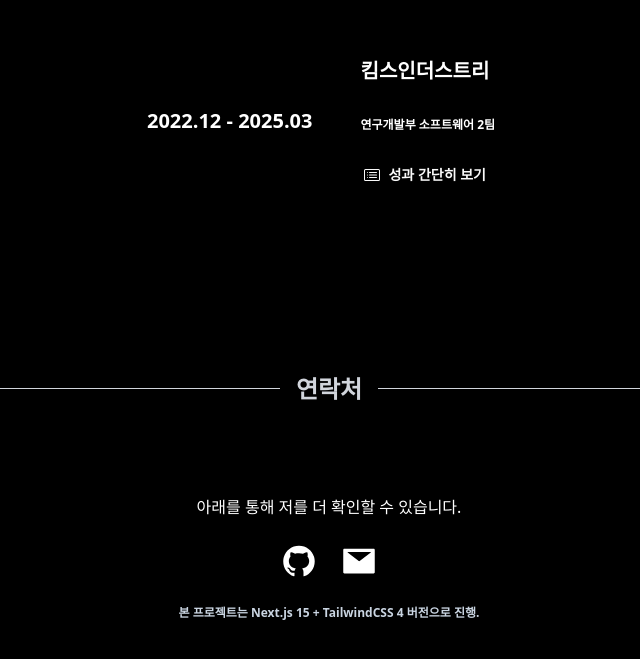
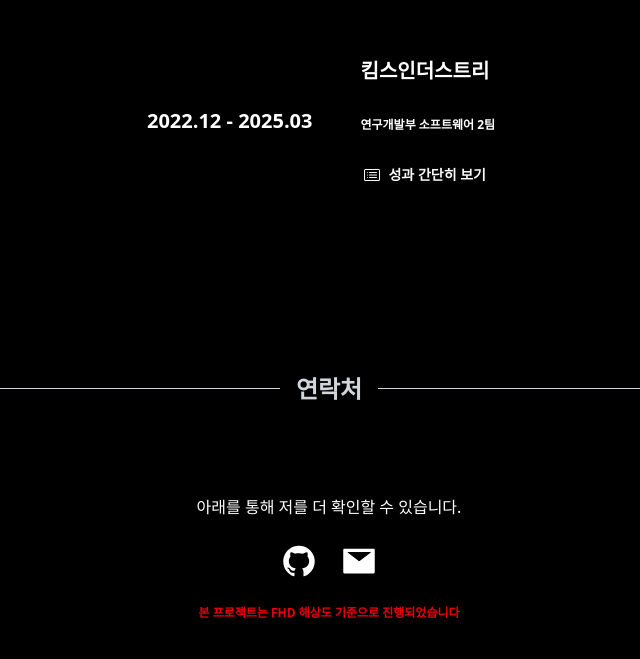
Before and after one commit to sangil94s/Portfolio, a Next.js app: page / in a window 1280 px wide. Shown: the part 1731-2390 px from the top of the page, without its empty margins (311-951 px from the left). Built offline with nearby package versions, Linux system fonts and the light colour scheme.

Commit message:
[Modify] Footer 수정

```diff
--- a/components/Common/Footer.tsx
+++ b/components/Common/Footer.tsx
@@ -3,8 +3,8 @@
 export default function Footer() {
   return (
     <footer className="w-full h-10">
-      <p className="text-center text-xs text-slate-300 font-bold py-2">
-        본 프로젝트는 Next.js 15 + TailwindCSS 4 버전으로 진행.
+      <p className="text-center text-xs text-red-600 font-bold py-2">
+        본 프로젝트는 FHD 해상도 기준으로 진행되었습니다
       </p>
     </footer>
   );
```
